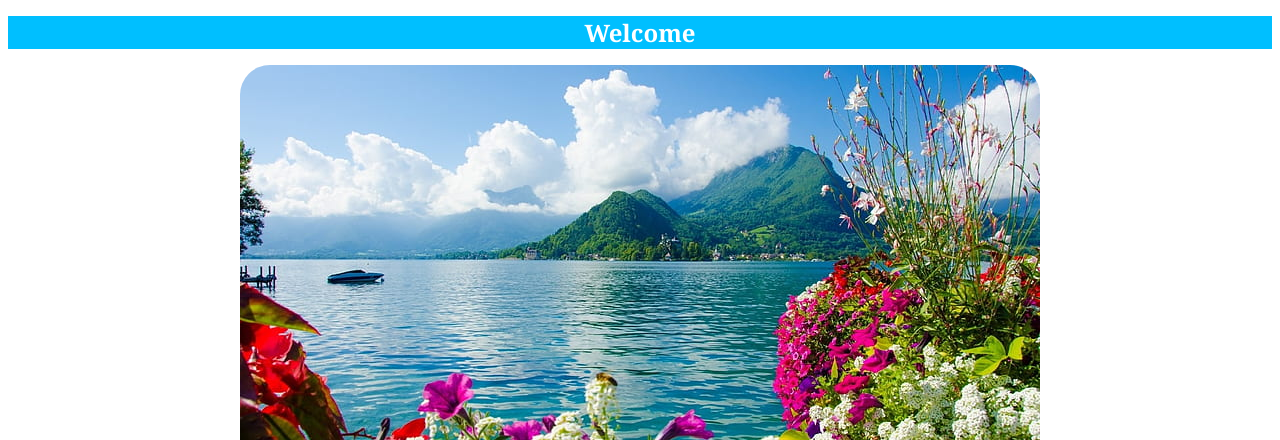
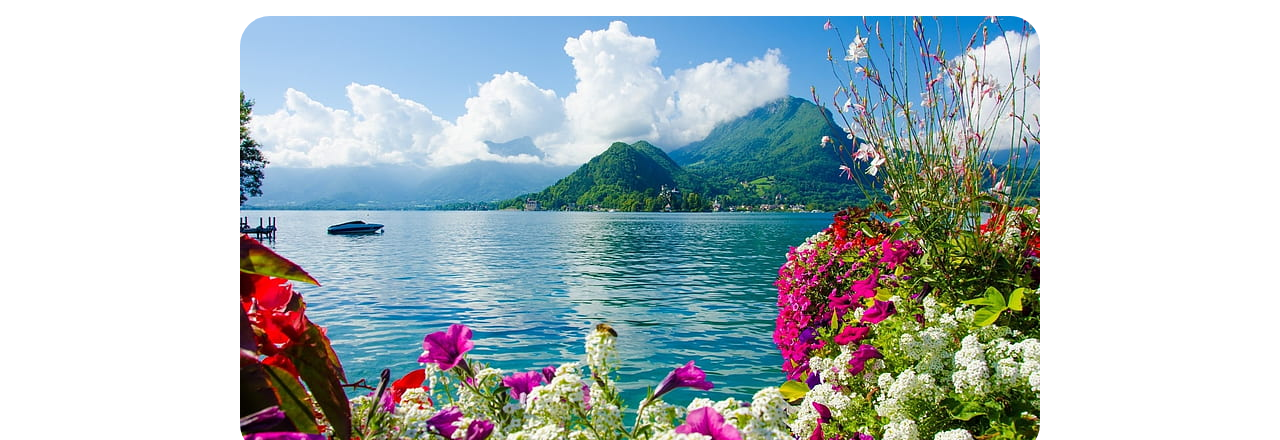
Before and after one commit to nnnnaaaaa/nnnnaaaaa.github.io, a plain HTML site: page index.html in a window 1280 px wide. Shown: the top 440 px of the page. Drawn offline with Linux system fonts and the light colour scheme.

Commit message:
removed welcome

```diff
--- a/index.html
+++ b/index.html
@@ -7,7 +7,7 @@
         <link rel="stylesheet" href="style.css">
     </head>
     <body>
-        <h1>Welcome</h1>
+        <h1></h1>
         <div id="main_page">
             <img src="peace.jpg" alt="self-love">
         </div>
```
